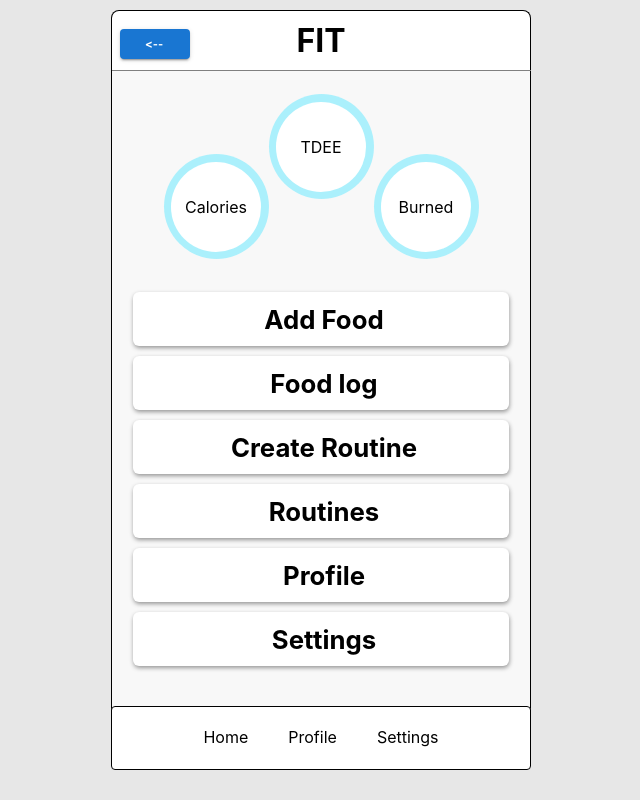
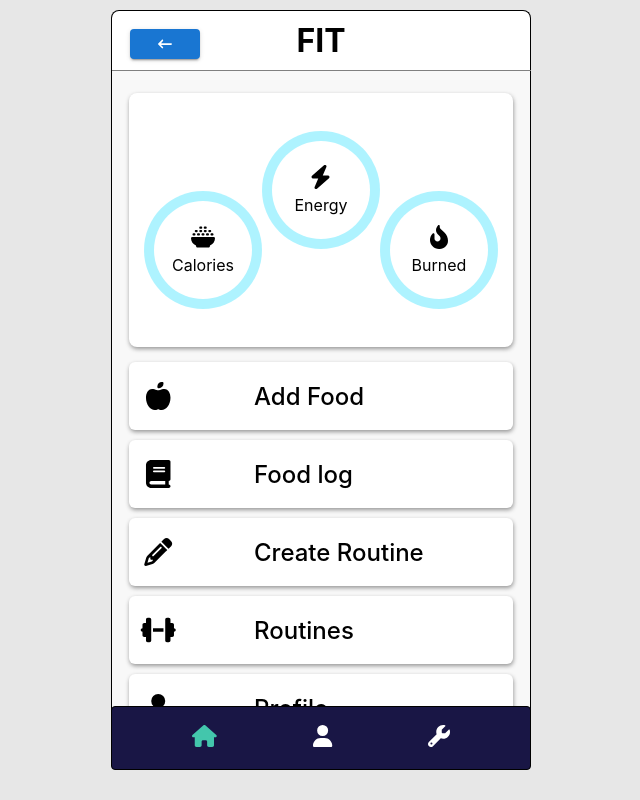
Before and after one commit to HiImJustin/fitapp-next.js, a Next.js app: page /Home in a window 1280 px wide. Shown: the whole page, without its empty margins (319-959 px from the left). Built offline with nearby package versions, Linux system fonts and the light colour scheme.

Commit message:
svg's, icons, styling for home page

```diff
--- a/components/home/circle.js
+++ b/components/home/circle.js
@@ -1,20 +1,25 @@
 import classes from "./home.module.css"
+import { FontAwesomeIcon } from "@fortawesome/react-fontawesome"
+import { faBolt, faBowlRice, faBowlFood, faFireFlameCurved,  } from "@fortawesome/free-solid-svg-icons"
 
 function circle() {
     return (
         <>
             <div className={classes.circle}>
                 <div className={classes.innerCircle}>
+                <FontAwesomeIcon icon={faBowlRice}/>
                     <p>Calories</p>
                 </div>
             </div>
             <div className={`${classes.circle} ${classes.middleCircle}`}>
                 <div className={classes.innerCircle}>
-                    <p>TDEE</p>
+                    <FontAwesomeIcon icon={faBolt}/>
+                    <p>Energy</p>
                 </div>
             </div>
             <div className={classes.circle}>
                 <div className={classes.innerCircle}>
+                    <FontAwesomeIcon icon={faFireFlameCurved}/>
                     <p>Burned</p>
                 </div>
             </div>
--- a/components/home/home.js
+++ b/components/home/home.js
@@ -1,6 +1,8 @@
 import classes from './home.module.css'
 import Link from 'next/link'
 import Circle from './circle'
+import { FontAwesomeIcon } from "@fortawesome/react-fontawesome"
+import { faAppleWhole, faBook, faDumbbell, faPencil, faUser, faWrench } from "@fortawesome/free-solid-svg-icons"
 
 function Home() {
 
@@ -10,22 +12,34 @@ function Home() {
                 <Circle className={classes.circle}/>
             </section>
             <section className={classes.links}>
-                <h3><Link href='/addFood'>Add Food</Link></h3>
+                <li><FontAwesomeIcon icon={faAppleWhole}/>
+                    <Link href='/addFood'>Add Food</Link>
+                </li>
             </section>
             <section className={classes.links}>
-                <h3><Link href='/foodLog'>Food log</Link></h3>
+                <li><FontAwesomeIcon icon={faBook} />
+                    <Link href='/foodLog'>Food log</Link></li>
             </section>
             <section className={classes.links}>
-                <h3><Link href='/Routines/Createroutine'>Create Routine</Link></h3>
+                <li>
+                    <FontAwesomeIcon icon={faPencil}/>
+                    <Link href='/Routines/Createroutine'>Create Routine</Link></li>
             </section>
             <section className={classes.links}>
-                <h3><Link href='/Routines'>Routines</Link></h3>
+                <li>
+                    <FontAwesomeIcon icon={faDumbbell} />
+                    <Link href='/Routines'>Routines</Link>
+                </li>
             </section>
             <section className={classes.links}>
-                <h3><Link href='/profile'>Profile</Link></h3>
+                <li>
+                <FontAwesomeIcon icon={faUser} />
+                    <Link href='/profile'>Profile</Link></li>
             </section>
             <section className={classes.links}>
-                <h3><Link href='/settings'>Settings</Link></h3>
+                <li>
+                    <FontAwesomeIcon icon={faWrench} />
+                    <Link href='/settings'>Settings</Link></li>
             </section>
         </>
     )
--- a/components/home/home.module.css
+++ b/components/home/home.module.css
@@ -5,16 +5,20 @@
 .topUi {
     display: flex;
     flex-direction: row;
-    width: calc(100% + 1px);
+    width: 92%;
     justify-content: center;
     align-items: center;
-    margin-top: 18px;
-    padding-bottom: 28px;
-    padding-top: 65px;
+    margin-top: 22px;
+    margin-bottom: 10px;
+    padding-bottom: 38px;
+    padding-top: 98px;
+    box-shadow: 0.5px 2px 4px rgb(151, 151, 151);
+    border-radius: 8px;
+    background-color: #ffffff;
 }
 .circle {
-    width: 105px;
-    height: 105px;
+    width: 118px;
+    height: 118px;
     border-radius: 50%;
     display: flex;
     justify-content: center;
@@ -24,28 +28,59 @@
 }
 .innerCircle {
     border-radius: 50%;
-    width: 90px;
-    height: 90px;
+    width: 98px;
+    height: 98px;
     display: flex;
+    flex-direction: column;
     background-color: white;
     justify-content: center;
     align-items: center;
+}
+.circle svg {
+    font-size: 24px;
+    margin-bottom: 6px;
 }
 .middleCircle {
     margin-top: -120px;
 }
 .links {
-    min-height: 54px;
-    width: 90%;
+    min-height: 68px;
+    width: 92%;
     display: flex;
     align-items: center;
     justify-content: center;
+    position: relative;
     border-radius: 6px;
     font-size: 22px;
     margin: 5px 0px;
     box-shadow: 0.5px 2px 4px rgb(151, 151, 151);
     background-color: white;
 }
-.links h3 {
+.links li {
+    text-decoration: none;
+    list-style: none;
     margin-left: 6px;
+    width: 100%;
+    display: flex;
+    justify-content: center;
 }
+.links a {
+    min-width: 180px;
+    margin-left: 40px;
+    font-size: 24px;
+    font-weight: 500;
+}
+.links svg {
+    width: 10%;
+    position: absolute;
+    left: 10px;
+    font-size: 28px;
+}
+.links:hover {
+    background-color: #191645;
+    color: #ffffff;
+
+}
+.links:hover a{
+    color: #ffffff;
+}
--- a/components/layout/footer.js
+++ b/components/layout/footer.js
@@ -1,12 +1,22 @@
 import classes from './footer.module.css'
-import Link from 'next/link';
+import { FontAwesomeIcon } from "@fortawesome/react-fontawesome"
+import { faHouse, faUser, faWrench } from "@fortawesome/free-solid-svg-icons"
+import ActiveLink from '../links/activeLink';
 
 function footer() {
+
     return (
         <footer className={classes.footer}>
-            <p><Link href="/">Home</Link></p>
-            <p><Link href="/profile">Profile</Link></p>
-            <p><Link href="/settings">Settings</Link></p>
+
+            <li>
+                <ActiveLink href="/Home"><FontAwesomeIcon icon={faHouse}/></ActiveLink>
+            </li>
+            <li>
+                <ActiveLink href="/profile"><FontAwesomeIcon icon={faUser} /></ActiveLink>
+            </li>
+            <li>
+                <ActiveLink href="/settings"><FontAwesomeIcon icon={faWrench} /></ActiveLink>
+            </li>
         </footer>
     )
 }
--- a/components/layout/footer.module.css
+++ b/components/layout/footer.module.css
@@ -4,10 +4,16 @@
     display: flex;
     justify-content: center;
     flex-direction: row;
-    background-color: white;
+    background-color: #191645;
+    /* background-color: #1976d2; */
     border: solid 1px black;
     border-radius: 4px;
 }
-.footer p {
-    padding: 20px;
+.footer li {
+    list-style: none;
+    margin: 4px 36px;
+    border-radius: 8px;
+    font-size: 22px;
+    padding: 12px;
+    color: white;
 }
--- a/components/layout/header.js
+++ b/components/layout/header.js
@@ -2,6 +2,8 @@ import classes from './layout.module.css'
 import Button from '@mui/material/Button';
 import {useRouter} from 'next/router'
 import React from 'react'
+import { FontAwesomeIcon } from "@fortawesome/react-fontawesome"
+import { faArrowLeftLong } from "@fortawesome/free-solid-svg-icons"
 
 function Header() {
 
@@ -16,7 +18,7 @@ function Header() {
         <div className={classes.header}>
             <header>
                 {asPath.length > 1 && <Button onClick={handleNav} variant="contained">
-                    {`<--`}
+                    <FontAwesomeIcon icon={faArrowLeftLong} />
                 </Button>}
                 <h1>FIT</h1>
             </header>
--- a/components/layout/layout.module.css
+++ b/components/layout/layout.module.css
@@ -34,10 +34,11 @@
 }
 .header button {
     position: absolute;
-    left: 8px;
+    left: 18px;
     margin-top: 8px;
     height: 30px;
     width: 70px;
+    color: white;
 }
 @media (min-height: 800px) {
     .appContainer {
--- /dev/null
+++ b/components/links/activeLink.js
@@ -0,0 +1,29 @@
+import { withRouter } from "next/router"
+
+const ActiveLink = ({ router, href, children }) => {
+
+    (function prefetchPages() {
+        if(typeof window !== "undefined") {
+            router.prefetch(router.pathname)
+        }
+    })()
+
+    const handleClick = event => {
+        event.preventDefault();
+        router.push(href)
+    }
+
+    const isCurrentPath = router.pathname === href || router.asPath === href;
+
+    return <div>
+        <a href={href} onClick={handleClick}
+        style={{
+            textDecoration: "none",
+            fontWeight: isCurrentPath ? "bold" : "normal",
+            color: isCurrentPath ? "#43c6ac" : "#fff"
+        }}>
+            {children}
+        </a>
+        </div>
+}
+export default withRouter(ActiveLink)
--- a/package.json
+++ b/package.json
@@ -11,8 +11,9 @@
   "dependencies": {
     "@emotion/react": "^11.8.1",
     "@emotion/styled": "^11.8.1",
-    "@fortawesome/free-solid-svg-icons": "^6.0.0",
-    "@fortawesome/react-fontawesome": "^0.1.17",
+    "@fortawesome/fontawesome-svg-core": "^6.1.0",
+    "@fortawesome/free-solid-svg-icons": "^6.1.0",
+    "@fortawesome/react-fontawesome": "^0.1.18",
     "@mui/icons-material": "^5.5.0",
     "@mui/material": "^5.5.0",
     "next": "12.1.0",
```
Also changed, not shown: components/links/links.js (added, +19 -0 lines), 1 other file (tests, documents, lock files or other folders).
